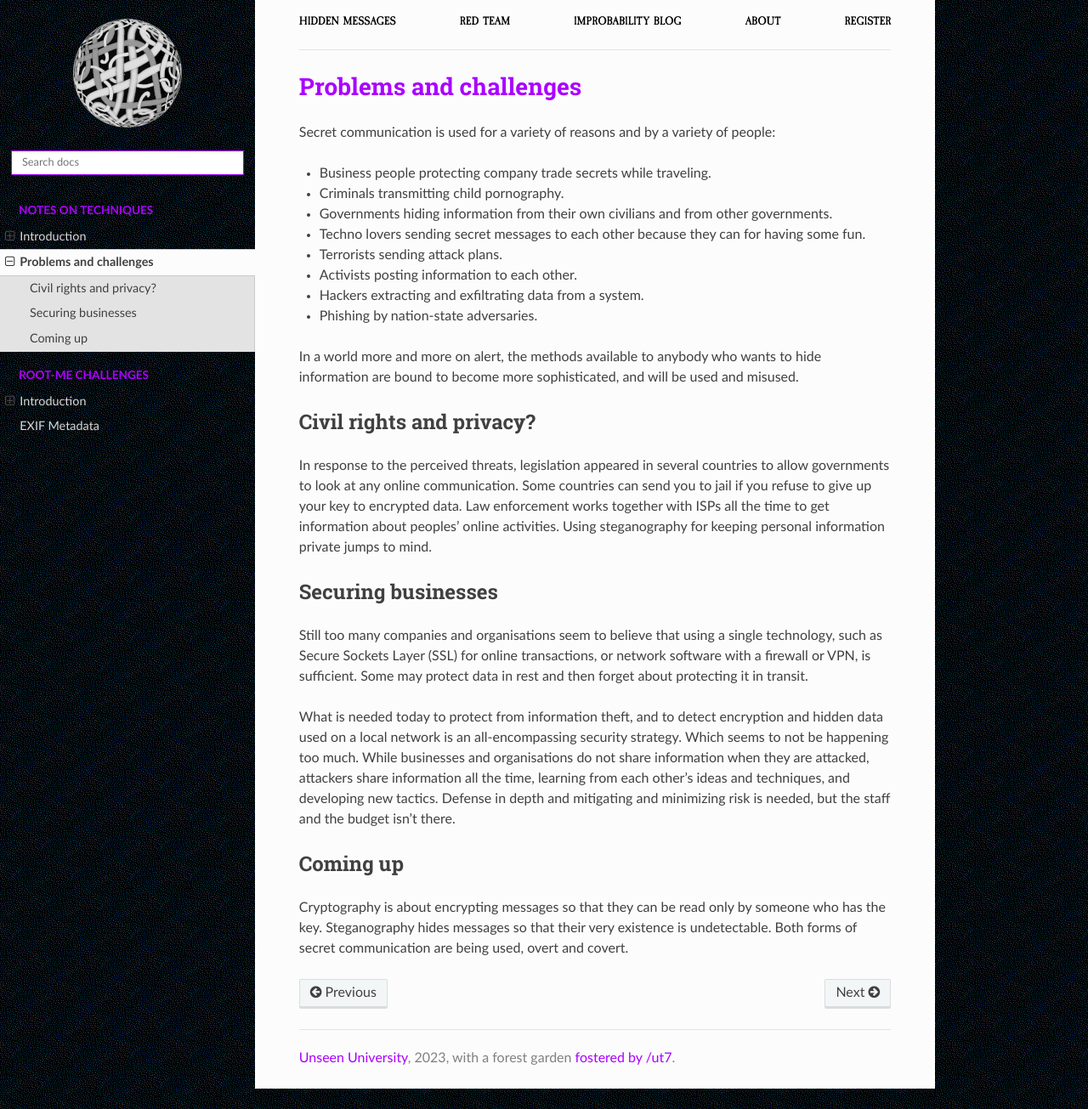
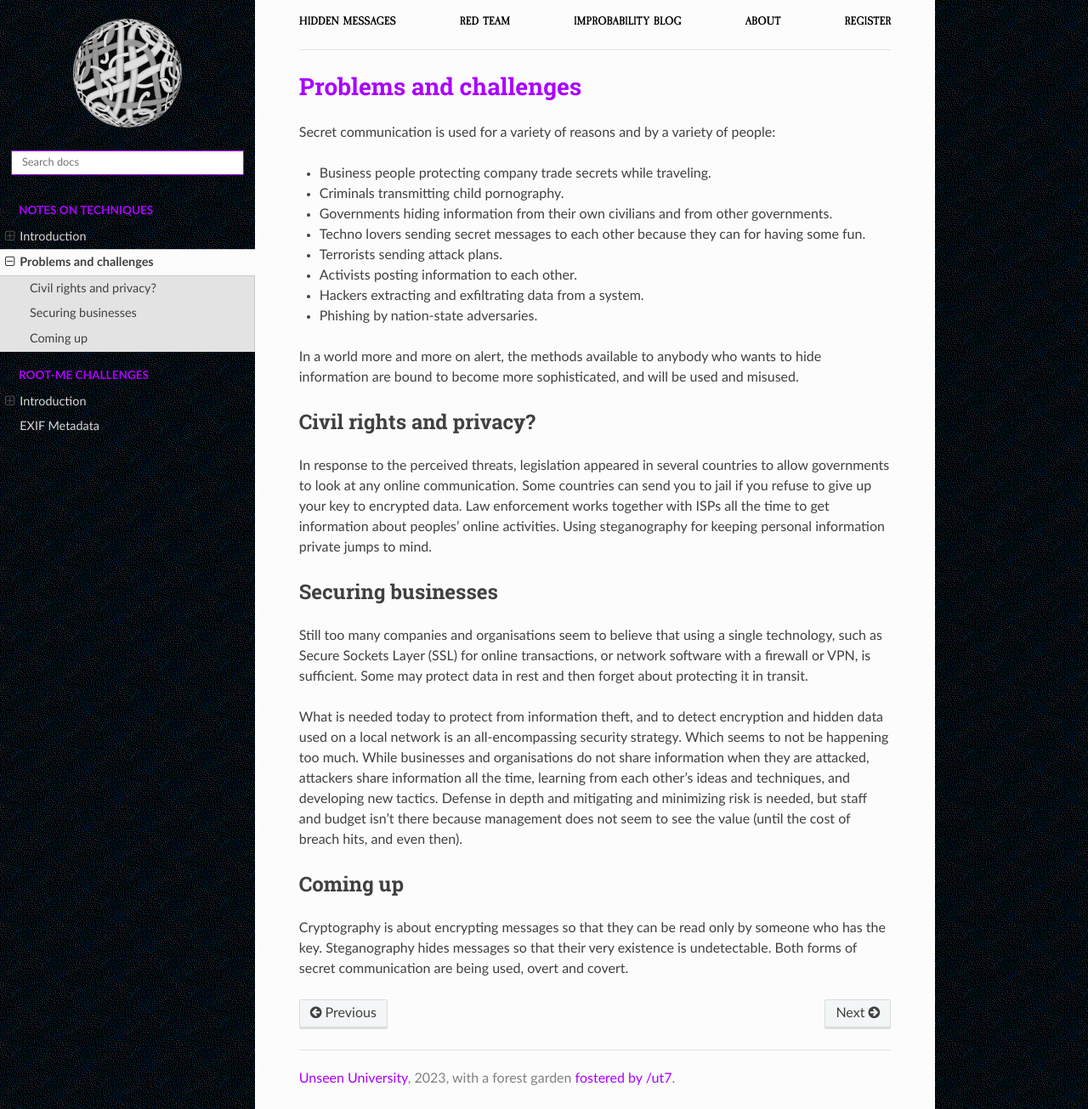
Before and after one commit to tymyrddin/red-steganography, a Sphinx documentation site: the page built from source/docs/notes/challenges.md, in a window 1280 px wide and 1305 px high. Shown: the whole window at 85% size. Built offline with Sphinx 7.4.7 and the Read the Docs theme 2.0.0, drawn with Linux system fonts in a browser that asks for light colours.

Commit message:
Getting started

```diff
--- a/source/docs/notes/challenges.md
+++ b/source/docs/notes/challenges.md
@@ -21,7 +21,7 @@ In response to the perceived threats, legislation appeared in several countries
 
 Still too many companies and organisations seem to believe that using a single technology, such as Secure Sockets Layer (SSL) for online transactions, or network software with a firewall or VPN, is sufficient. Some may protect data in rest and then forget about protecting it in transit.
 
-What is needed today to protect from information theft, and to detect encryption and hidden data used on a local network is an all-encompassing security strategy. Which seems to not be happening too much. While  businesses and organisations do not share information when they are attacked, attackers share information all the time, learning from each other's ideas and techniques, and developing new tactics. Defense in depth and mitigating and minimizing risk is needed, but the staff and the budget isn't there.
+What is needed today to protect from information theft, and to detect encryption and hidden data used on a local network is an all-encompassing security strategy. Which seems to not be happening too much. While businesses and organisations do not share information when they are attacked, attackers share information all the time, learning from each other's ideas and techniques, and developing new tactics. Defense in depth and mitigating and minimizing risk is needed, but staff and budget isn't there because management does not seem to see the value (until the cost of breach hits, and even then).
 
 ## Coming up
 
```
